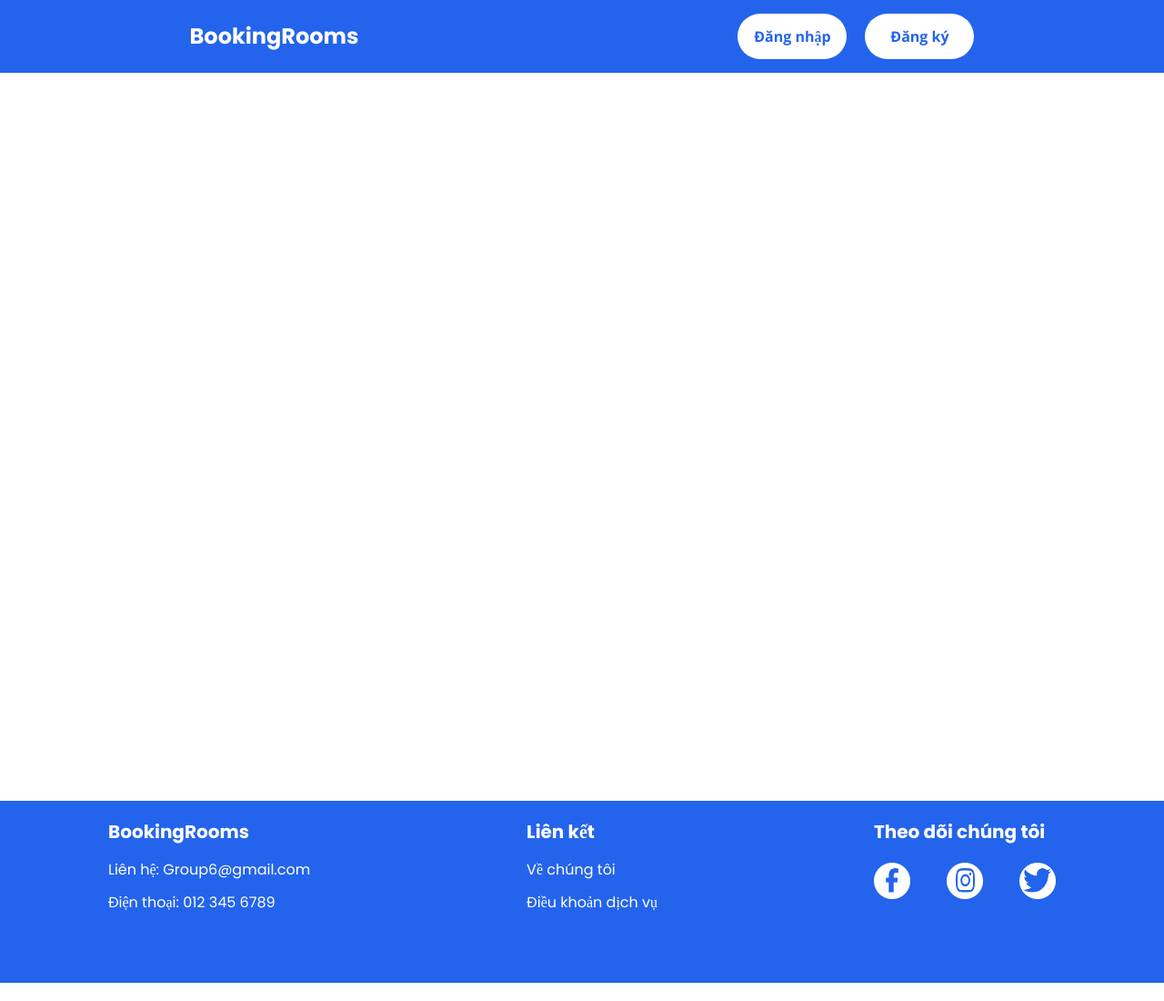
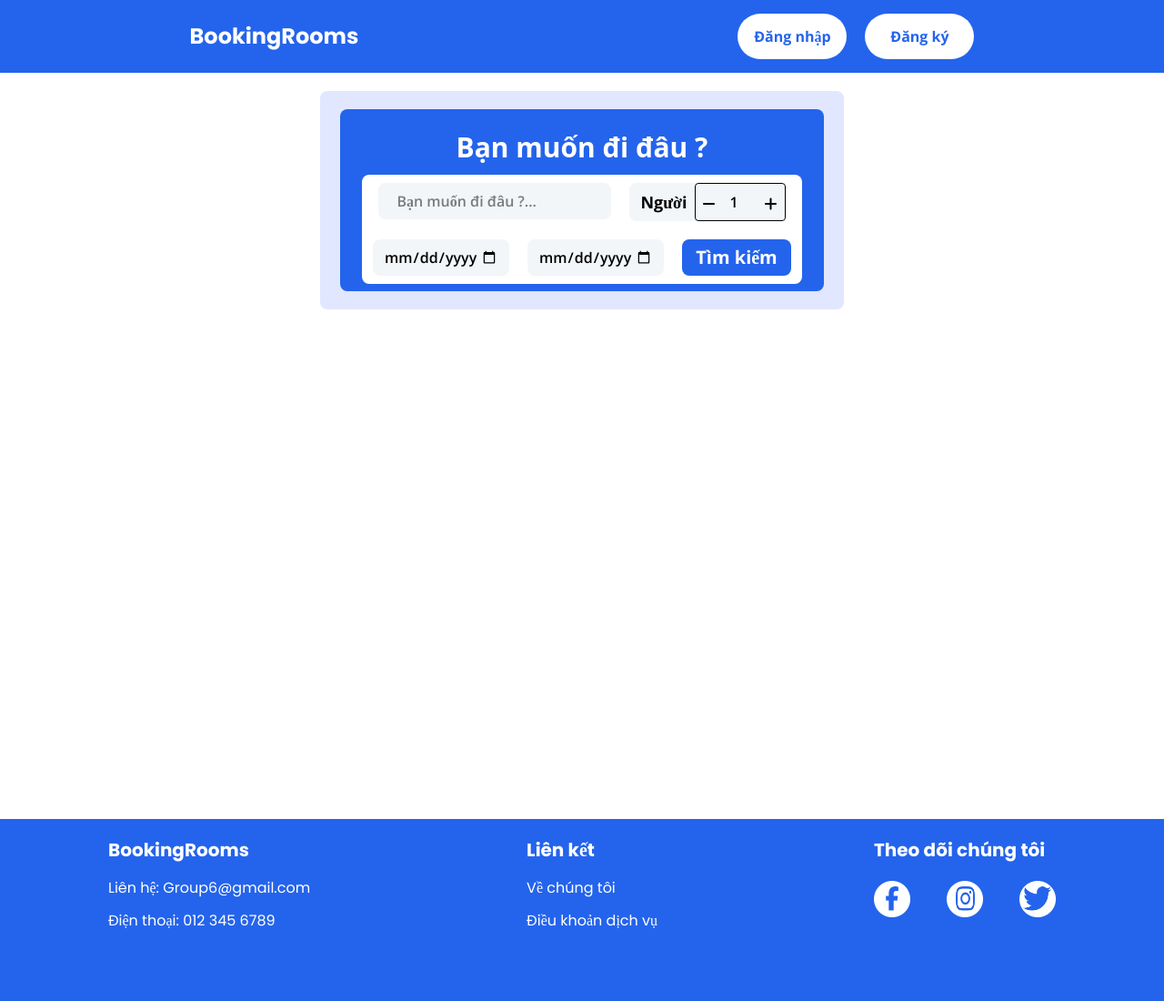
Before and after one commit to DT-231/CDIO3_GROUP6, a plain HTML site: page index.html in a window 1280 px wide. Shown: the whole page at 91% size. Drawn offline with nearby package versions, Linux system fonts and the light colour scheme.

Commit message:
second commit

```diff
--- /dev/null
+++ b/components/footer.html
@@ -0,0 +1,37 @@
+<footer
+  class="bg-primary flex justify-around font-poppins text-white py-5 h-[200px]"
+>
+  <div>
+    <a class="text-xl font-bold inline-block pb-4 cursor-pointer"
+      >BookingRooms</a
+    >
+    <div class="flex flex-col gap-3">
+      <p>Liên hệ: Group6@gmail.com</p>
+      <p>Điện thoại: 012 345 6789</p>
+    </div>
+  </div>
+  <div>
+    <p class="text-xl font-bold pb-4">Liên kết</p>
+    <div class="flex flex-col gap-3">
+      <p>Về chúng tôi</p>
+      <p>Điều khoản dịch vụ</p>
+    </div>
+  </div>
+  <div class="flex flex-col gap-5">
+    <p class="text-xl font-bold">Theo dõi chúng tôi</p>
+    <div class="flex gap-10">
+      <a
+        class="cursor-pointer w-[40px]"
+        href="https://www.facebook.com/dt2301/"
+      >
+        <img src="./imgs/logoFB.png" alt="" />
+      </a>
+      <a class="cursor-pointer w-[40px]"
+        ><img src="./imgs/logoInsta.png" alt="" />
+      </a>
+      <a class="cursor-pointer w-[40px]">
+        <img src="./imgs/logoX.png" alt="" />
+      </a>
+    </div>
+  </div>
+</footer>
--- /dev/null
+++ b/components/header.html
@@ -0,0 +1,19 @@
+<header class="bg-primary h-[80px] flex flex-row justify-around items-center">
+  <!-- logo -->
+  <div>
+    <h3 class="font-poppins font-bold text-2xl text-white">BookingRooms</h3>
+  </div>
+  <!-- button đăng ký + đăng nhập hoặc hiện user (nếu đã đăng nhập) -->
+  <div class="flex flex-row justify-center items-center gap-5">
+    <button
+      class="bg-white w-[120px] h-[50px] rounded-full font-openSans font-bold text-primary cursor-pointer hover:border-2 hover:border-white hover:bg-blue-500 hover:text-white duration-200 ease-out hover:scale-110"
+    >
+      Đăng nhập
+    </button>
+    <button
+      class="bg-white w-[120px] h-[50px] rounded-full font-openSans font-bold text-primary cursor-pointer hover:border-2 hover:border-white hover:bg-blue-500 hover:text-white duration-200 ease-out hover:scale-110"
+    >
+      Đăng ký
+    </button>
+  </div>
+</header>
--- a/index.html
+++ b/index.html
@@ -11,6 +11,13 @@
       href="https://fonts.googleapis.com/css2?family=Open+Sans:ital,wdth,wght@0,75..100,300..800;1,75..100,300..800&family=Poppins:ital,wght@0,100;0,200;0,300;0,400;0,500;0,600;0,700;0,800;0,900;1,100;1,200;1,300;1,400;1,500;1,600;1,700;1,800;1,900&display=swap"
       rel="stylesheet"
     />
+    <link
+      rel="stylesheet"
+      href="https://cdnjs.cloudflare.com/ajax/libs/font-awesome/6.7.2/css/all.min.css"
+      integrity="sha512-Evv84Mr4kqVGRNSgIGL/F/aIDqQb7xQ2vcrdIwxfjThSH8CSR7PBEakCr51Ck+w+/U6swU2Im1vVX0SVk9ABhg=="
+      crossorigin="anonymous"
+      referrerpolicy="no-referrer"
+    />
     <script src="https://cdn.jsdelivr.net/npm/@tailwindcss/browser@4"></script>
     <style type="text/tailwindcss">
       @theme {
@@ -19,69 +26,101 @@
         --font-poppins: "Poppins", "sans-serif";
         --font-openSans: "Open Sans", "sans-serif";
       }
+      input[type="number"]::-webkit-inner-spin-button,
+      input[type="number"]::-webkit-outer-spin-button {
+        -webkit-appearance: none;
+        margin: 0;
+      }
+
+      /* Ẩn spinner trên Firefox */
+      input[type="number"] {
+        -moz-appearance: textfield;
+      }
     </style>
+    <script src="./js/layout.js"></script>
   </head>
   <body>
-    <header
-      class="bg-primary h-[80px] flex flex-row justify-around items-center"
+    <!-- Phần container cho header -->
+    <div id="header-container"></div>
+
+    <!-- phần container cho content -->
+    <main class="h-screen">
+      <!-- Tìm kiếm -->
+      <section
+        class="bg-[#E1E7FF] 2xl:max-w-4xl md:max-w-xl mx-auto my-5 md:h-60 2xl:h-80 flex justify-center items-center rounded-lg"
       >
-      <!-- logo -->
-      <div>
-        <h3 class="font-poppins font-bold text-2xl text-white">BookingRooms</h3>
-      </div>
-      <!-- button đăng ký + đăng nhập hoặc hiện user (nếu đã đăng nhập) -->
-      <div class="flex flex-row justify-center items-center gap-5">
+        <div
+          class="bg-primary rounded-lg p-6 text-center md:h-50 md:max-w-xl 2xl:max-w-3xl 2xl:h-70 mx-auto"
+        >
+          <h3 class="text-white md:text-3xl font-bold mb-3">
+            Bạn muốn đi đâu ?
+          </h3>
+          <div
+            class="bg-white flex flex-col md:h-30 2xl:h-50 gap-5 justify-center items-center px-3 rounded-lg"
+          >
+            <div class="flex flex-row gap-5">
+              <input
+                type="text"
+                placeholder="Bạn muốn đi đâu ?..."
+                class="bg-[#F2F6F9] md:w-3xs 2xl:w-md md:h-[40px] 2xl:h-[60px] rounded-lg px-5 font-openSans font-semibold 2xl:text-xl"
+              />
+              <!-- số lượng người -->
+              <div class="flex flex-row gap-2 bg-[#F2F6F9] rounded-lg pl-3">
+                <label
+                  class="flex items-center justify-center font-bold font-openSans text-lg 2xl:text-xl"
+                >
+                  Người
+                </label>
+                <div
+                  class="flex flex-row items-center gap-1 justify-center border-1 rounded-sm border-black"
+                >
+                  <!-- btn giảm -->
                   <button
-          class="bg-white w-[120px] h-[50px] rounded-full font-openSans font-bold text-primary cursor-pointer hover:border-2 hover:border-white hover:bg-blue-500 hover:text-white duration-200 ease-out hover:scale-110"
+                    onclick="handleDecrement()"
+                    class="md:w-[30px] md:h-[20px] 2xl:h-[60px] 2xl:w-[40px] cursor-pointer"
                   >
-          Đăng nhập
+                    <i class="fa-solid fa-minus"></i>
                   </button>
+                  <input
+                    id="input-qty-person"
+                    value="1"
+                    type="number"
+                    placeholder="1"
+                    min="0"
+                    class="md:w-[30px] md:h-[40px] px-1 font-openSans font-semibold text-black focus:outline-none"
+                  />
+                  <!-- btn tăng -->
                   <button
-          class="bg-white w-[120px] h-[50px] rounded-full font-openSans font-bold text-primary cursor-pointer hover:border-2 hover:border-white hover:bg-blue-500 hover:text-white duration-200 ease-out hover:scale-110"
+                    onclick="handleIncrement()"
+                    class="md:w-[30px] md:h-[20px] 2xl:w-[40px] cursor-pointer"
                   >
-          Đăng ký
+                    <i class="fa-solid fa-plus"></i>
                   </button>
                 </div>
-    </header>
-    <main class="h-screen">
+              </div>
+            </div>
+            <div class="flex flex-row gap-5">
+              <input
+                type="date"
+                class="bg-[#F2F6F9] md:w-[150px] md:h-[40px] 2xl:h-[60px] 2xl:w-[230px] rounded-lg px-3 2xl:text-xl font-openSans font-semibold"
+              />
+              <input
+                type="date"
+                class="bg-[#F2F6F9] md:w-[150px] md:h-[40px] 2xl:h-[60px] 2xl:w-[230px] 2xl:text-xl rounded-lg px-3 font-openSans font-semibold"
+              />
+              <button
+                class="bg-primary md:w-[120px] md:h-[40px] 2xl:h-[60px] 2xl:w-[170px] rounded-lg font-bold font-openSans text-xl text-white 2xl:text-2xl cursor-pointer hover:bg-primary/90"
+              >
+                Tìm kiếm
+              </button>
+            </div>
+          </div>
+        </div>
+      </section>
       <!-- content của web ghi vào đây -->
     </main>
-    <footer
-      class="bg-primary flex justify-around font-poppins text-white py-5 h-[200px]"
-    >
-      <div>
-        <a class="text-xl font-bold inline-block pb-4 cursor-pointer"
-          >BookingRooms</a
-        >
-        <div class="flex flex-col gap-3">
-          <p>Liên hệ: Group6@gmail.com</p>
-          <p>Điện thoại: 012 345 6789</p>
-        </div>
-      </div>
-      <div>
-        <p class="text-xl font-bold pb-4">Liên kết</p>
-        <div class="flex flex-col gap-3">
-          <p>Về chúng tôi</p>
-          <p>Điều khoản dịch vụ</p>
-        </div>
-      </div>
-      <div class="flex flex-col gap-5">
-        <p class="text-xl font-bold">Theo dõi chúng tôi</p>
-        <div class="flex gap-10">
-          <a
-            class="cursor-pointer w-[40px]"
-            href="https://www.facebook.com/dt2301/"
-          >
-            <img src="./imgs/logoFB.png" alt="" />
-          </a>
-          <a class="cursor-pointer w-[40px]"
-            ><img src="./imgs/logoInsta.png" alt="" />
-          </a>
-          <a class="cursor-pointer w-[40px]">
-            <img src="./imgs/logoX.png" alt="" />
-          </a>
-        </div>
-      </div>
-    </footer>
+    <!-- Phần container cho footer -->
+    <div id="footer-container"></div>
+    <script src="./js/index.js"></script>
   </body>
 </html>
--- /dev/null
+++ b/js/index.js
@@ -0,0 +1,21 @@
+// index.js
+const inputQtyPerson = document.getElementById("input-qty-person");
+
+// Giảm số lượng người
+const handleDecrement = () => {
+  let currentValue = parseInt(inputQtyPerson.value, 10);
+
+  if (currentValue > 1) {
+    currentValue--;
+    inputQtyPerson.value = currentValue;
+  } else {
+    alert("Số lượng người không thể ít hơn 1");
+  }
+};
+
+// Tăng số lượng người ở
+const handleIncrement = () => {
+  let currentValue = parseInt(inputQtyPerson.value, 10);
+  currentValue++;
+  inputQtyPerson.value = currentValue;
+};
--- /dev/null
+++ b/js/layout.js
@@ -0,0 +1,18 @@
+// layout.js - Script để tải header và footer
+document.addEventListener("DOMContentLoaded", function () {
+  // Tải header
+  fetch("./components/header.html")
+    .then((response) => response.text())
+    .then((data) => {
+      document.getElementById("header-container").innerHTML = data;
+    })
+    .catch((error) => console.error("Không thể tải header:", error));
+
+  // Tải footer
+  fetch("./components/footer.html")
+    .then((response) => response.text())
+    .then((data) => {
+      document.getElementById("footer-container").innerHTML = data;
+    })
+    .catch((error) => console.error("Không thể tải footer:", error));
+});
```
Lines whose indentation alone changed are shown as unchanged.
